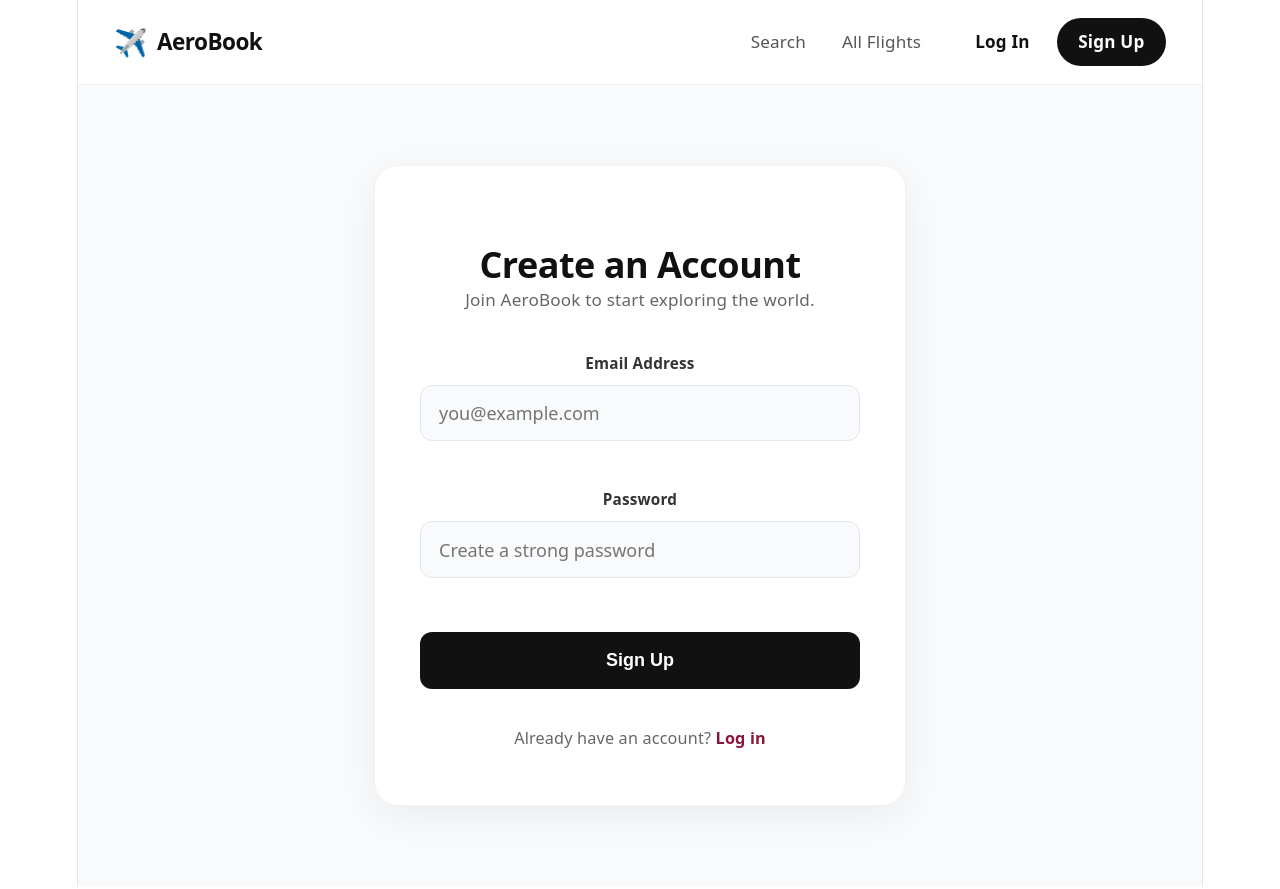
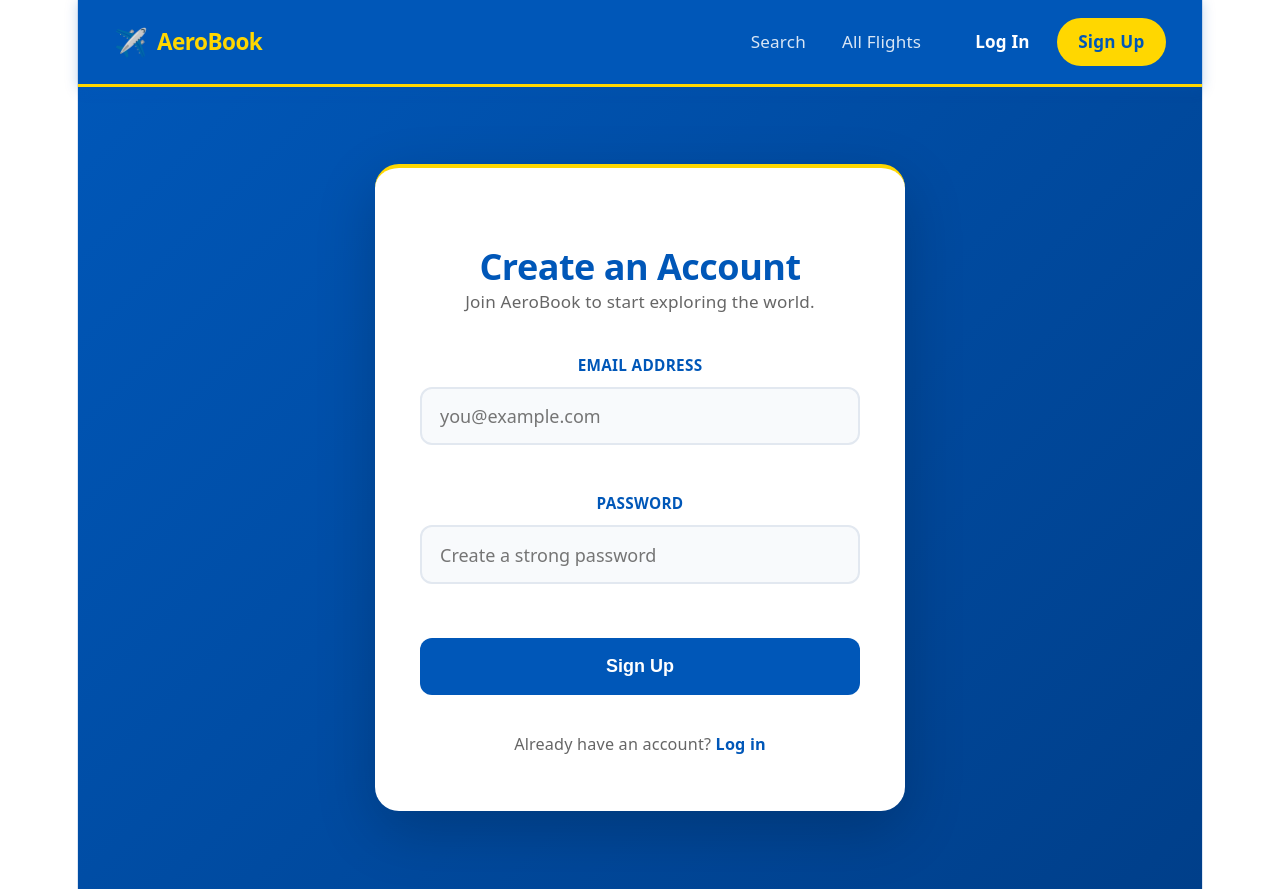
Before and after one commit to Goooble/turtles, a React (Vite) app in the folder mmt/: page /signup in a window 1280 px wide. Built offline with nearby package versions, Linux system fonts and the light colour scheme; no server answers.

Commit message:
Retheme entire UI to Ukrainian blue (#0057B8) and yellow (#FFD700)

```diff
--- a/mmt/src/auth/Auth.css
+++ b/mmt/src/auth/Auth.css
@@ -3,7 +3,7 @@
   display: flex;
   align-items: center;
   justify-content: center;
-  background-color: #f8fafc;
+  background: linear-gradient(135deg, #0057B8 0%, #003f8a 100%);
   padding: 2rem;
 }
 
@@ -13,14 +13,14 @@
   max-width: 440px;
   padding: 3rem 2.5rem;
   border-radius: 24px;
-  box-shadow: 0 10px 40px rgba(0,0,0,0.06);
-  border: 1px solid rgba(0,0,0,0.05);
+  box-shadow: 0 20px 60px rgba(0, 0, 0, 0.2);
+  border-top: 4px solid #FFD700;
 }
 
 .auth-title {
   font-size: 2rem;
   font-weight: 700;
-  color: #111;
+  color: #0057B8;
   margin-bottom: 0.5rem;
   letter-spacing: -0.5px;
 }
@@ -45,13 +45,15 @@
 
 .form-group label {
   font-size: 0.85rem;
-  font-weight: 600;
-  color: #333;
+  font-weight: 700;
+  color: #0057B8;
+  text-transform: uppercase;
+  letter-spacing: 0.3px;
 }
 
 .form-group input {
   padding: 0.85rem 1rem;
-  border: 1px solid #e2e8f0;
+  border: 2px solid #e2e8f0;
   border-radius: 12px;
   font-family: inherit;
   font-size: 1rem;
@@ -62,28 +64,29 @@
 
 .form-group input:focus {
   outline: none;
-  border-color: #8a1538;
+  border-color: #0057B8;
   background: white;
-  box-shadow: 0 0 0 4px rgba(138, 21, 56, 0.1);
+  box-shadow: 0 0 0 4px rgba(0, 87, 184, 0.12);
 }
 
 .btn-auth {
   margin-top: 0.5rem;
-  background: #111;
+  background: #0057B8;
   color: white;
   border: none;
   padding: 1rem;
   border-radius: 12px;
   font-size: 1rem;
-  font-weight: 600;
+  font-weight: 700;
   cursor: pointer;
   transition: all 0.2s ease;
 }
 
 .btn-auth:hover {
-  background: #222;
+  background: #FFD700;
+  color: #0057B8;
   transform: translateY(-1px);
-  box-shadow: 0 4px 12px rgba(0,0,0,0.1);
+  box-shadow: 0 4px 15px rgba(255, 215, 0, 0.3);
 }
 
 .btn-auth:disabled {
@@ -110,11 +113,12 @@
 }
 
 .auth-footer a {
-  color: #8a1538;
-  font-weight: 600;
+  color: #0057B8;
+  font-weight: 700;
   text-decoration: none;
 }
 
 .auth-footer a:hover {
+  color: #FFD700;
   text-decoration: underline;
 }
--- a/mmt/src/components/Navbar/Navbar.css
+++ b/mmt/src/components/Navbar/Navbar.css
@@ -3,9 +3,9 @@
   top: 0;
   width: 100%;
   z-index: 1000;
-  background: rgba(255, 255, 255, 0.85);
-  backdrop-filter: blur(12px);
-  border-bottom: 1px solid rgba(0, 0, 0, 0.05);
+  background: #0057B8;
+  border-bottom: 3px solid #FFD700;
+  box-shadow: 0 2px 12px rgba(0, 87, 184, 0.25);
 }
 
 .navbar-container {
@@ -31,7 +31,7 @@
 .logo-text {
   font-size: 1.25rem;
   font-weight: 700;
-  color: #111;
+  color: #FFD700;
   letter-spacing: -0.5px;
 }
 
@@ -43,14 +43,14 @@
 
 .nav-link {
   text-decoration: none;
-  color: #555;
+  color: rgba(255, 255, 255, 0.85);
   font-weight: 500;
   font-size: 0.95rem;
   transition: color 0.2s ease;
 }
 
 .nav-link:hover {
-  color: #111;
+  color: #FFD700;
 }
 
 .nav-auth-links, .nav-user-menu {
@@ -61,45 +61,46 @@
 }
 
 .login-link {
-  color: #111;
+  color: #ffffff;
   font-weight: 600;
 }
 
 .btn-signup {
-  background: #111;
-  color: white;
+  background: #FFD700;
+  color: #0057B8;
   text-decoration: none;
   padding: 0.6rem 1.2rem;
   border-radius: 999px;
-  font-weight: 600;
+  font-weight: 700;
   font-size: 0.95rem;
   transition: background 0.2s ease, transform 0.1s ease;
 }
 
 .btn-signup:hover {
-  background: #333;
+  background: #ffe433;
   transform: translateY(-1px);
 }
 
 .dashboard-link {
   font-weight: 600;
-  color: #8a1538; /* Accent color from map */
+  color: #FFD700;
 }
 
 .btn-logout {
   background: transparent;
-  border: 1px solid #ddd;
+  border: 1.5px solid rgba(255, 255, 255, 0.5);
   padding: 0.5rem 1rem;
   border-radius: 999px;
   cursor: pointer;
   font-family: inherit;
   font-weight: 500;
   font-size: 0.9rem;
-  color: #555;
+  color: #fff;
   transition: all 0.2s ease;
 }
 
 .btn-logout:hover {
-  background: #f5f5f5;
-  color: #111;
+  background: rgba(255, 255, 255, 0.15);
+  border-color: #FFD700;
+  color: #FFD700;
 }
--- a/mmt/src/dashboard/Dashboard.css
+++ b/mmt/src/dashboard/Dashboard.css
@@ -57,7 +57,7 @@
 
 .ticket-airline {
   font-weight: 700;
-  color: #8a1538;
+  color: #0057B8;
   font-size: 1.1rem;
 }
 
@@ -169,15 +169,17 @@
 
 .btn-explore {
   margin-top: 1.5rem;
-  background: #111;
+  background: #0057B8;
   color: white;
   border: none;
   padding: 0.75rem 1.5rem;
   border-radius: 999px;
-  font-weight: 600;
+  font-weight: 700;
   cursor: pointer;
+  transition: all 0.2s ease;
 }
 
 .btn-explore:hover {
-  background: #333;
+  background: #FFD700;
+  color: #0057B8;
 }
--- a/mmt/src/index.css
+++ b/mmt/src/index.css
@@ -1,15 +1,16 @@
 :root {
-  --text: #6b6375;
+  --text: #5a6474;
   --text-h: #08060d;
   --bg: #fff;
-  --border: #e5e4e7;
-  --code-bg: #f4f3ec;
-  --accent: #aa3bff;
-  --accent-bg: rgba(170, 59, 255, 0.1);
-  --accent-border: rgba(170, 59, 255, 0.5);
-  --social-bg: rgba(244, 243, 236, 0.5);
+  --border: #dce6f4;
+  --code-bg: #eef4fd;
+  --accent: #0057B8;
+  --accent-yellow: #FFD700;
+  --accent-bg: rgba(0, 87, 184, 0.08);
+  --accent-border: rgba(0, 87, 184, 0.4);
+  --social-bg: rgba(238, 244, 253, 0.5);
   --shadow:
-    rgba(0, 0, 0, 0.1) 0 10px 15px -3px, rgba(0, 0, 0, 0.05) 0 4px 6px -2px;
+    rgba(0, 87, 184, 0.12) 0 10px 15px -3px, rgba(0, 0, 0, 0.05) 0 4px 6px -2px;
 
   --sans: system-ui, 'Segoe UI', Roboto, sans-serif;
   --heading: system-ui, 'Segoe UI', Roboto, sans-serif;
@@ -34,13 +35,14 @@
   :root {
     --text: #9ca3af;
     --text-h: #f3f4f6;
-    --bg: #16171d;
-    --border: #2e303a;
-    --code-bg: #1f2028;
-    --accent: #c084fc;
-    --accent-bg: rgba(192, 132, 252, 0.15);
-    --accent-border: rgba(192, 132, 252, 0.5);
-    --social-bg: rgba(47, 48, 58, 0.5);
+    --bg: #0d1a2e;
+    --border: #1a3050;
+    --code-bg: #0a1628;
+    --accent: #FFD700;
+    --accent-yellow: #FFD700;
+    --accent-bg: rgba(255, 215, 0, 0.12);
+    --accent-border: rgba(255, 215, 0, 0.4);
+    --social-bg: rgba(26, 48, 80, 0.5);
     --shadow:
       rgba(0, 0, 0, 0.4) 0 10px 15px -3px, rgba(0, 0, 0, 0.25) 0 4px 6px -2px;
   }
--- a/mmt/src/search/SearchPage.css
+++ b/mmt/src/search/SearchPage.css
@@ -4,7 +4,7 @@
 }
 
 .hero-section {
-  background: linear-gradient(to bottom, #f8fafc, #fff);
+  background: linear-gradient(135deg, #0057B8 0%, #003f8a 100%);
   padding: 5rem 2rem 4rem;
   text-align: center;
 }
@@ -12,14 +12,14 @@
 .hero-title {
   font-size: 3.5rem;
   font-weight: 700;
-  color: #111;
+  color: #FFD700;
   letter-spacing: -1.5px;
   margin-bottom: 1rem;
 }
 
 .hero-subtitle {
   font-size: 1.2rem;
-  color: #666;
+  color: rgba(255, 255, 255, 0.85);
   margin-bottom: 3rem;
 }
 
@@ -31,8 +31,8 @@
   padding: 1rem;
   display: flex;
   align-items: center;
-  box-shadow: 0 10px 40px rgba(0,0,0,0.06);
-  border: 1px solid rgba(0,0,0,0.05);
+  box-shadow: 0 10px 40px rgba(0, 0, 0, 0.2);
+  border: 2px solid #FFD700;
 }
 
 .search-input-group {
@@ -45,8 +45,8 @@
 
 .search-input-group label {
   font-size: 0.75rem;
-  font-weight: 600;
-  color: #888;
+  font-weight: 700;
+  color: #0057B8;
   text-transform: uppercase;
   letter-spacing: 0.5px;
   margin-bottom: 0.25rem;
@@ -71,29 +71,30 @@
 .search-divider {
   width: 1px;
   height: 40px;
-  background: #eee;
+  background: #e0e0e0;
 }
 
 .btn-search {
-  background: #111;
+  background: #0057B8;
   color: white;
   border: none;
   padding: 1.25rem 2.5rem;
   border-radius: 16px;
   font-size: 1.1rem;
-  font-weight: 600;
+  font-weight: 700;
   cursor: pointer;
   transition: all 0.2s ease;
   margin-left: 1rem;
 }
 
 .btn-search:hover {
-  background: #8a1538;
+  background: #FFD700;
+  color: #0057B8;
   transform: translateY(-1px);
-  box-shadow: 0 4px 15px rgba(138, 21, 56, 0.2);
+  box-shadow: 0 4px 15px rgba(255, 215, 0, 0.4);
 }
 
 .map-section {
   padding: 2rem;
-  background: #fff;
+  background: #f4f7fc;
 }
```
Also changed, not shown: mmt/src/components/Navbar/Navbar.tsx (line endings or trailing spaces).
